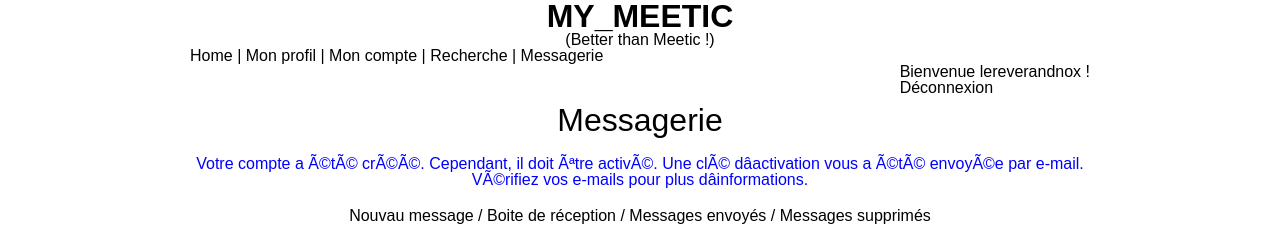
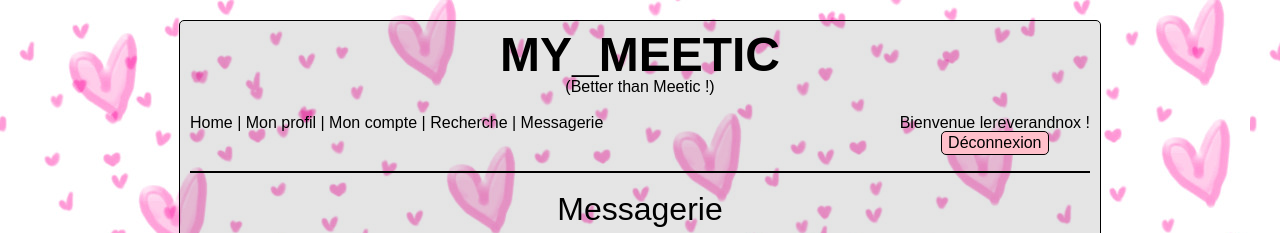
Before and after one commit to LeReverandNox/my_meetic, a PHP site: page /S1/messagerie.php in a window 1280 px wide. Shown: the top 233 px of the page. Run offline with PHP 8.4, Linux system fonts and the light colour scheme; a user stored in the database is signed in; data comes from the database, SQL or seed files in the repository.

Commit message:
Rajout de style et un BG immonde

```diff
--- a/includes/header.php
+++ b/includes/header.php
@@ -32,7 +32,7 @@
                 ?>
                 <p id="header_username">Bienvenue <?php echo $user->getLogin(); ?> !</p>
                 <ul>
-                    <li><a href="index.php?mode=deconnexion">Déconnexion</a></li>
+                    <li><a href="index.php?mode=deconnexion" class="deco_link">Déconnexion</a></li>
                 </ul>
                 <?php
             }
--- a/style/style.css
+++ b/style/style.css
@@ -53,21 +53,35 @@ a, a:visited {
     color: black;
 }
 /* MY_MEETIC */
+
+body {
+    background-image: url("bg.jpg");
+}
 #main_wrapper {
     width: 900px;
-    margin: 0 auto;
+    margin: 20px auto;
+    border: 1px solid black;
+    border-radius: 5px;
+    background-color: rgba(0, 0, 0, 0.1);
+    padding: 10px;
 }
 #header {
-    margin-bottom: 40px;
+    margin-bottom: 20px;
+    border-bottom: 2px solid black;
+    padding-bottom: 40px;
 }
 #header_title {
     text-align: center;
+    margin-bottom: 20px;
 }
 #header_title h1 {
     color: red;
     text-transform: uppercase;
     font-weight: bold;
-    font-size: 2em;
+    font-size: 3em;
+}
+#header_navlog nav {
+    display: inline-block;
 }
 #header_navlog nav ul li {
     display: inline;
@@ -130,6 +144,7 @@ a, a:visited {
 .main_section h2 {
     text-align: center;
     font-size: 2em;
+    margin-bottom: 10px;
 }
 #profil_block {
     text-align: center;
@@ -167,7 +182,8 @@ a, a:visited {
     display: inline-block;
     width: 300px;
     margin-bottom: 5px;
-    border : 1px solid red;
+    border : 1px solid black;
+    border-radius: 5px;
     padding: 10px;
 }
 .search_result_avatar {
@@ -286,3 +302,14 @@ td {
 .intro_index p {
     text-align: center;
 }
+
+.deco_link {
+    background-color: pink;
+    text-align: center;
+    display: block;
+    width: 100px;
+    margin: 0 auto;
+    border: 1px solid black;
+    border-radius: 5px;
+    padding: 3px;
+}
```
Also changed, not shown: style/bg.jpg (added).
